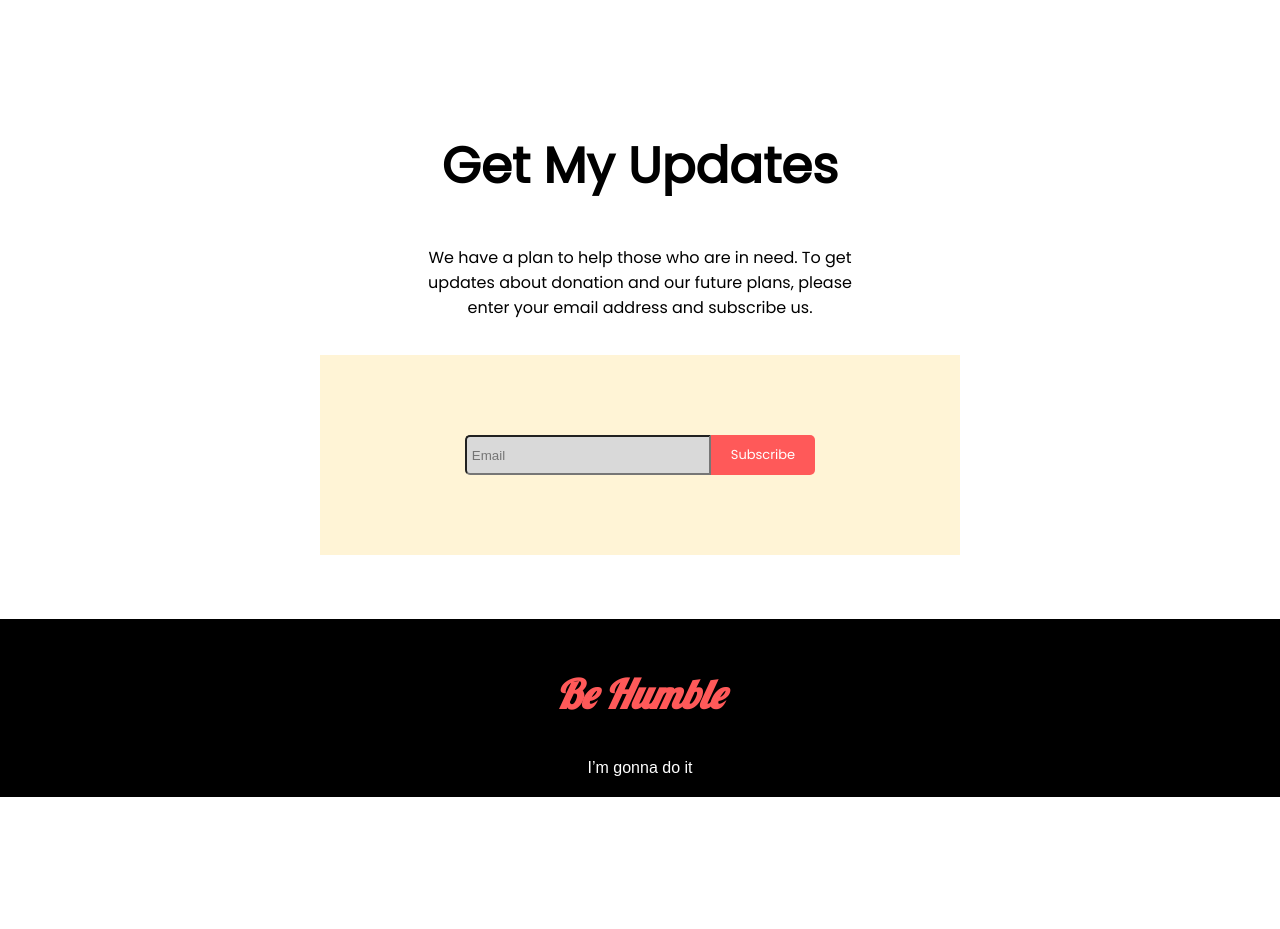
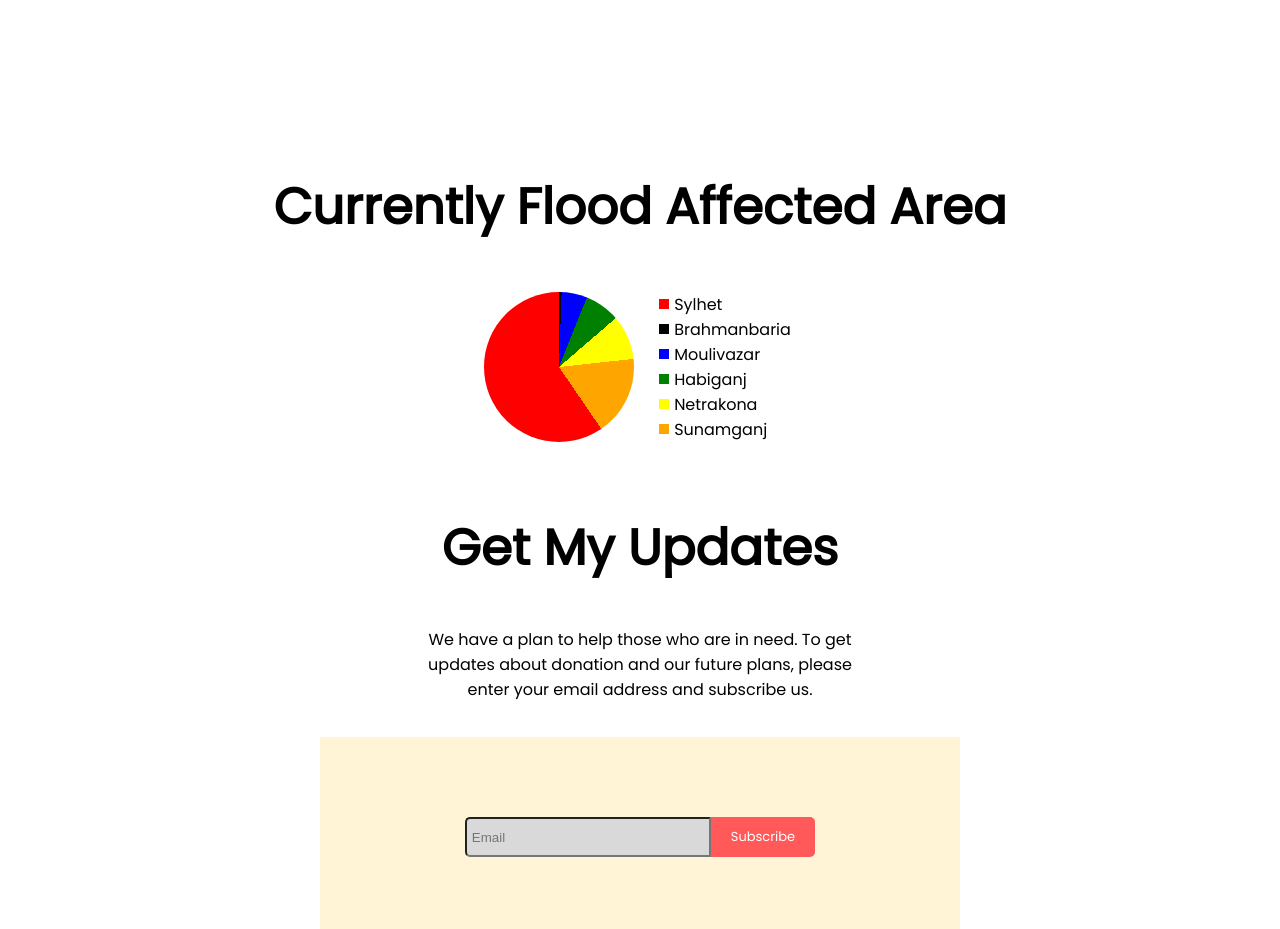
Before and after one commit to aungstrome/assignment-01, a plain HTML site: page index.html in a window 1280 px wide. Shown: the part 2480-3409 px from the top of the page. Before the commit the page ends 3277 px from the top, so only its background shows below. Drawn offline with Linux system fonts and the light colour scheme.

Commit message:
Extra Section Added (Pie-Chart)

```diff
--- a/index.html
+++ b/index.html
@@ -97,6 +97,41 @@
       </div>
     </section>
 
+    <section class="pie-chart">
+      <h2>Currently Flood Affected Area</h2>
+
+      <div id="my-pie-chart-container">
+        <div id="my-pie-chart"></div>
+
+        <div id="legenda">
+          <div class="entry">
+            <div id="color-red" class="entry-color"></div>
+            <div class="entry-text">Sylhet</div>
+          </div>
+          <div class="entry">
+            <div id="color-black" class="entry-color"></div>
+            <div class="entry-text">Brahmanbaria</div>
+          </div>
+          <div class="entry">
+            <div id="color-blue" class="entry-color"></div>
+            <div class="entry-text">Moulivazar</div>
+          </div>
+          <div class="entry">
+            <div id="color-green" class="entry-color"></div>
+            <div class="entry-text">Habiganj</div>
+          </div>
+          <div class="entry">
+            <div id="color-yellow" class="entry-color"></div>
+            <div class="entry-text">Netrakona</div>
+          </div>
+          <div class="entry">
+            <div id="color-orange" class="entry-color"></div>
+            <div class="entry-text">Sunamganj</div>
+          </div>
+        </div>
+      </div>
+    </section>
+
     <section class="get-update">
       <div class="donate-description">
         <h2>Get My Updates</h2>
--- a/style.css
+++ b/style.css
@@ -98,6 +98,84 @@ h4 {
   margin: 0 3%;
 }
 
+/* body {
+  background-color: silver;
+
+} */
+
+.pie-chart {
+  display: flex;
+  justify-content: center;
+  align-items: center;
+  flex-direction: column;
+}
+#my-pie-chart-container {
+  display: flex;
+  align-items: center;
+}
+
+#my-pie-chart {
+  background: conic-gradient(
+    black 0% 0.55%,
+    blue 0.55% 6.08%,
+    green 6.08% 13.68%,
+    yellow 13.68% 23.27%,
+    orange 23.27% 40.47%,
+    red 40.47%
+  );
+  border-radius: 50%;
+  width: 150px;
+  height: 150px;
+}
+
+#legenda {
+  margin-left: 20px;
+  background-color: white;
+  padding: 5px;
+}
+
+.entry {
+  display: flex;
+  align-items: center;
+}
+
+.entry-color {
+  height: 10px;
+  width: 10px;
+}
+
+.entry-text {
+  margin-left: 5px;
+}
+
+#color-red {
+  background-color: red;
+}
+
+#color-orange {
+  background-color: orange;
+}
+
+#color-yellow {
+  background-color: yellow;
+}
+
+#color-green {
+  background-color: green;
+}
+
+#color-blue {
+  background-color: blue;
+}
+
+#color-black {
+  background-color: black;
+}
+
+#color-brown {
+  background-color: brown;
+}
+
 .form {
   background-color: #fff4d6;
   padding: 80px;
```
